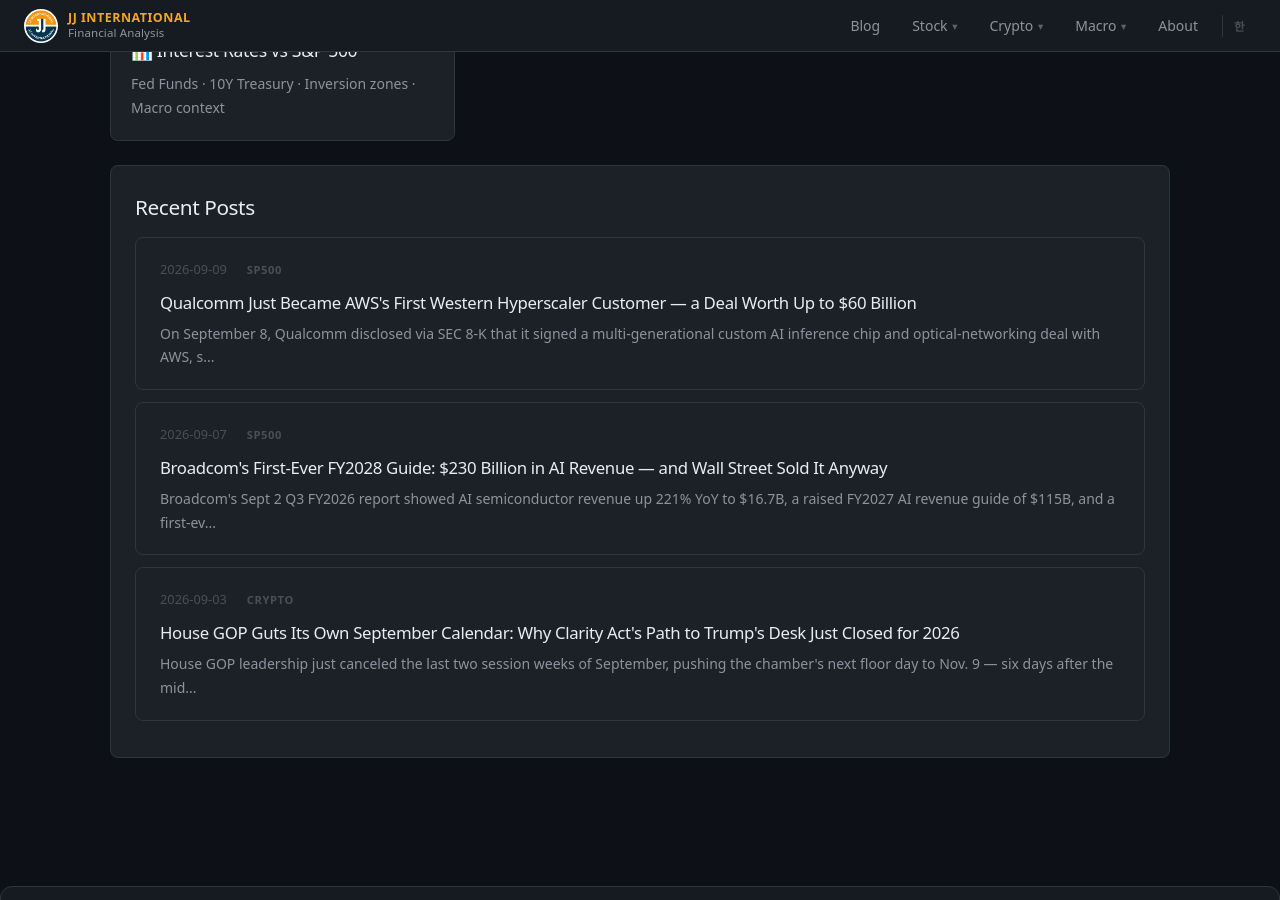
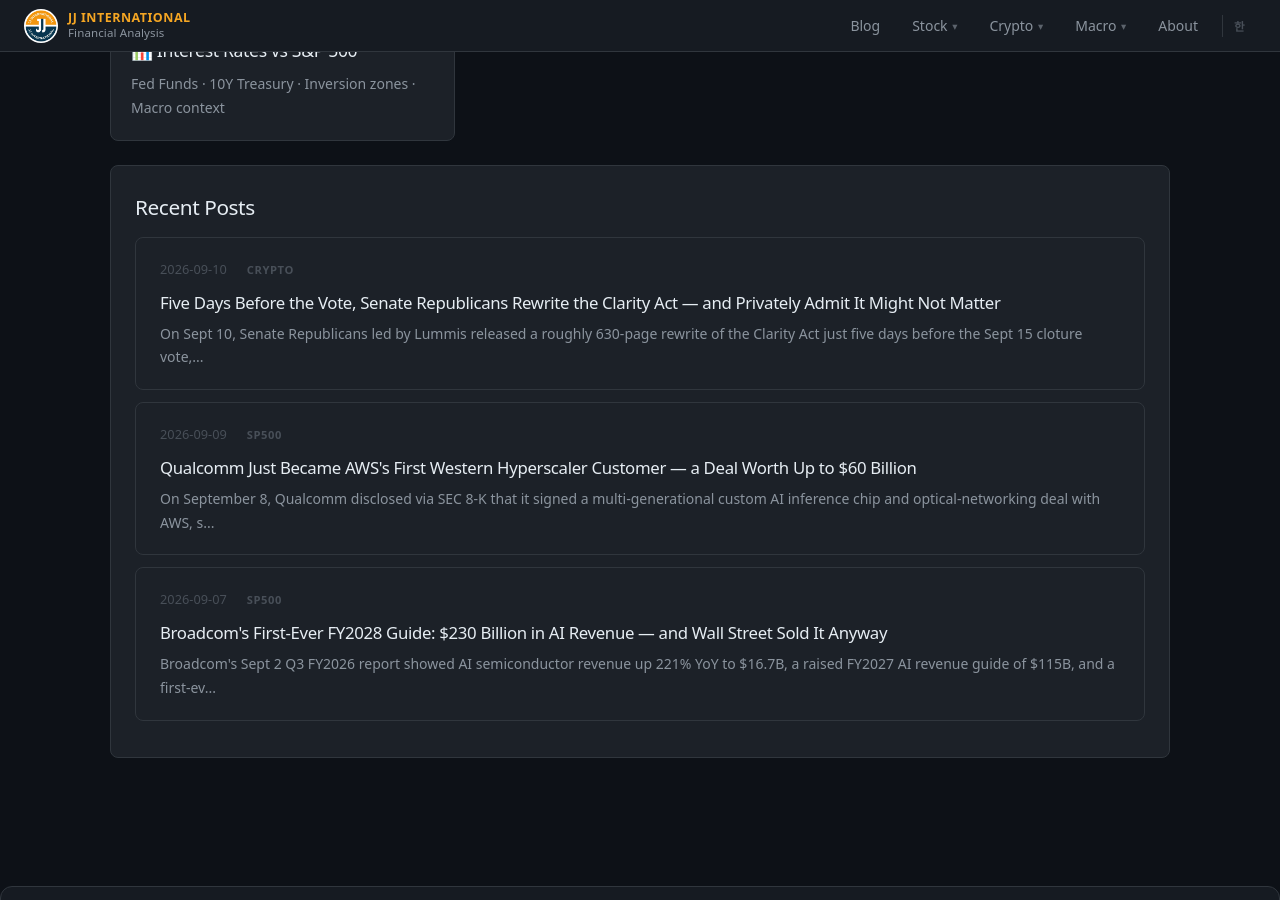
Before and after one commit to jaegunjung/finance, a Jekyll site: the page built from index.html, in a window 1280 px wide and 900 px high, scrolled down 4201 px. Built offline with Jekyll 4.4.1, drawn with Linux system fonts in a browser that asks for light colours; a script that is not in the unit is left out; part of the change alters nothing that is shown.

Commit message:
post: Clarity Act 개정안·윤리 분쟁 업데이트 [auto-news-watch]
9.15 클로처 표결 닷새 전 상원 공화당이 약 630쪽 Clarity Act 개정안을 공개(DeFi/신협/예측시장
조항 재작성, 수직계열화 신규 전선)했으나, Semafor 보도로 공화당 스스로 트럼프 家 윤리 분쟁 때문에
통과 실패를 사적으로 예상 중임이 드러났고 베센트 재무장관까지 공개 압박에 나선 점이 기존 9/3 글
이후 발생한 새로운 재료라 판단해 업데이트 포스트 작성. crypto/index.html 상태 카드도 최신화.

Co-Authored-By: Claude Sonnet 5 <noreply@anthropic.com>

```diff
--- a/_data/clarity_act_status.json
+++ b/_data/clarity_act_status.json
@@ -1,11 +1,11 @@
 {
   "_comment": "Powers the Clarity Act status card on crypto/index.html (rendered via Jekyll site.data.clarity_act_status.*). Kept as data instead of hardcoded HTML so daily-news-watch.yml can safely refresh it whenever it publishes a new Clarity Act post -- editing these fields carries far less risk than an unattended job hand-editing the page's HTML directly.",
-  "status_label_en": "At Risk · Sept 15 Cloture Vote, House Out Until Nov 9",
-  "status_label_ko": "위험 · 9.15 클로처 표결, 하원은 11.9까지 휴회",
-  "description_en": "Defines Bitcoin and Ether as commodities under CFTC. Resolves SEC/CFTC jurisdiction. Passed Senate Banking Committee May 14, 2026. Cloture vote still set for Sept 15 (60 votes needed), but House GOP leadership canceled its last two September session weeks on Sept 3 — the next House floor day is Nov 9, six days after the midterms, leaving no floor time in 2026 to reconcile an amended Senate bill with the House's own text. Polymarket-implied odds of 2026 enactment: ~13-17.5% as of Sept 1-3, 2026. Industry sentiment at the Wyoming Blockchain Symposium (reported by CNBC, Sept 1) has shifted toward expecting the bill dies in 2026.",
-  "description_ko": "BTC·ETH를 CFTC 관할 상품으로 분류. SEC/CFTC 관할권 법적 확정. 2026.5.14 상원 은행위 마크업 통과. 9월 15일 클로처 표결은 예정대로지만, 하원 공화당 지도부가 9월 3일 9월 마지막 2주 회기를 취소하며 다음 하원 본회의일이 중간선거 6일 뒤인 11월 9일로 밀렸다 — 2026년 안에 상원 수정안과 하원 문안을 조정할 회기 시간이 없다. 폴리마켓 내재확률(2026년 내 입법)은 2026.9.1~3 기준 약 13~17.5%. CNBC가 9월 1일 보도한 와이오밍 블록체인 심포지엄 업계 정서는 '2026년 내 무산' 쪽으로 기울었다.",
-  "latest_post_url": "/crypto/2026/09/03/clarity-act-house-calendar-closes-2026-window/",
-  "latest_post_label_en": "Latest Clarity Act update (Sept 3, 2026)",
-  "latest_post_label_ko": "Clarity Act 최신 업데이트 (2026.9.3)",
-  "last_updated": "2026-09-03"
+  "status_label_en": "At Risk · Revised Text Released, Sept 15 Cloture Vote Next, Odds ~14%",
+  "status_label_ko": "위험 · 개정안 공개, 다음은 9.15 클로처 표결, 확률 약 14%",
+  "description_en": "Defines Bitcoin and Ether as commodities under CFTC. Resolves SEC/CFTC jurisdiction. Passed Senate Banking Committee May 14, 2026. On Sept 10, Senate Republicans (Lummis) released a ~630-page revised text rewriting DeFi oversight, credit union, and prediction-market provisions, with a new fight over a Democrat-pushed 'vertical integration' restriction — but on Sept 8, Semafor reported Senate Republicans privately expect the bill to fail over the unresolved Trump-family/World Liberty Financial ethics dispute. Treasury Secretary Bessent has publicly urged passage, warning failure sends a 'troubling signal' to allies and adversaries. House GOP leadership canceled its last two September session weeks on Sept 3 — the next House floor day is Nov 9, six days after the midterms, leaving no floor time in 2026 to reconcile an amended Senate bill with the House's own text even if cloture succeeds. Polymarket-implied odds of 2026 enactment: ~14% as of Sept 9, 2026, essentially unchanged from Sept 1-3.",
+  "description_ko": "BTC·ETH를 CFTC 관할 상품으로 분류. SEC/CFTC 관할권 법적 확정. 2026.5.14 상원 은행위 마크업 통과. 9월 10일 상원 공화당(러미스)이 DeFi 감독·신협·예측시장 조항을 다시 쓴 약 630쪽 개정안을 공개했고, 민주당이 밀어붙이는 '수직계열화' 제한 조항을 둘러싼 새 전선이 열렸다 — 하지만 9월 8일 세마포는 상원 공화당이 트럼프 家·World Liberty Financial 윤리 분쟁 미해결로 비공개로 통과 실패를 예상한다고 보도했다. 베센트 재무장관은 부결 시 동맹·적국에 '우려스러운 신호'를 보낸다며 공개적으로 통과를 촉구했다. 하원 공화당 지도부가 9월 3일 9월 마지막 2주 회기를 취소하며 다음 하원 본회의일이 중간선거 6일 뒤인 11월 9일로 밀렸다 — 클로처가 통과되더라도 2026년 안에 상원 수정안과 하원 문안을 조정할 회기 시간이 없다. 폴리마켓 내재확률(2026년 내 입법)은 2026.9.9 기준 약 14%로 9.1~3과 사실상 동일하다.",
+  "latest_post_url": "/crypto/2026/09/10/clarity-act-revised-text-vertical-integration-fight/",
+  "latest_post_label_en": "Latest Clarity Act update (Sept 10, 2026)",
+  "latest_post_label_ko": "Clarity Act 최신 업데이트 (2026.9.10)",
+  "last_updated": "2026-09-10"
 }
--- /dev/null
+++ b/_posts/2026-09-10-clarity-act-revised-text-vertical-integration-fight.md
@@ -0,0 +1,114 @@
+---
+layout: post
+title: "Five Days Before the Vote, Senate Republicans Rewrite the Clarity Act — and Privately Admit It Might Not Matter"
+title_en: "Five Days Before the Vote, Senate Republicans Rewrite the Clarity Act — and Privately Admit It Might Not Matter"
+title_ko: "표결 5일 전, 상원 공화당이 Clarity Act를 다시 썼다 — 그리고 비공개로는 '통과 안 될 수도'라고 인정했다"
+date: 2026-09-10
+categories: crypto
+tags: [crypto, bitcoin, regulation, CLARITY, legislation, senate, ethics, DeFi, Bessent]
+excerpt: "On Sept 10, Senate Republicans led by Lummis released a roughly 630-page rewrite of the Clarity Act just five days before the Sept 15 cloture vote, rewriting the DeFi oversight framework, credit union provisions, and prediction-market rules, and opening a new fight over a Democrat-pushed 'vertical integration' restriction the GOP has resisted. Two days earlier, Semafor reported Senate Republicans privately conceding the bill is likely to fail next week over the unresolved Trump-family ethics dispute — the same blocker this blog flagged Aug 1 and Aug 23. Treasury Secretary Bessent has now publicly warned failure sends a 'troubling signal' to allies and adversaries. Polymarket-implied 2026 passage odds sit near 14%, barely changed from the Sept 3 reading, even as the bill's actual text just changed materially."
+excerpt_en: "On Sept 10, Senate Republicans led by Lummis released a roughly 630-page rewrite of the Clarity Act just five days before the Sept 15 cloture vote, rewriting the DeFi oversight framework, credit union provisions, and prediction-market rules, and opening a new fight over a Democrat-pushed 'vertical integration' restriction the GOP has resisted. Two days earlier, Semafor reported Senate Republicans privately conceding the bill is likely to fail next week over the unresolved Trump-family ethics dispute — the same blocker this blog flagged Aug 1 and Aug 23. Treasury Secretary Bessent has now publicly warned failure sends a 'troubling signal' to allies and adversaries. Polymarket-implied 2026 passage odds sit near 14%, barely changed from the Sept 3 reading, even as the bill's actual text just changed materially."
+excerpt_ko: "9월 10일, 러미스 상원의원이 이끄는 상원 공화당이 9월 15일 클로처 표결을 닷새 앞두고 약 630쪽 분량의 Clarity Act 전면 개정안을 공개했다. DeFi 감독 체계, 신협(credit union) 조항, 예측시장 규정을 다시 썼고, 민주당이 밀어붙이는 '수직계열화(vertical integration)' 제한 조항을 두고 공화당이 반대하는 새로운 전선이 열렸다. 이틀 앞선 9월 8일에는 세마포(Semafor)가 상원 공화당이 비공개로 '다음 주 통과가 어려울 것 같다'고 인정했다고 보도했다 — 이유는 이 블로그가 8월 1일과 8월 23일 짚었던 바로 그 트럼프 家 윤리 조항 분쟁이다. 베센트 재무장관은 이제 공개적으로 부결 시 동맹과 적국 모두에 '우려스러운 신호'를 보내게 될 것이라고 경고했다. 폴리마켓 내재 확률은 여전히 약 14%로, 법안 본문이 방금 실질적으로 바뀌었음에도 9월 3일 수치에서 거의 움직이지 않았다."
+---
+
+<iframe
+  src="{{ '/crypto/btc-mini-chart.html' | relative_url }}"
+  width="100%"
+  height="280px"
+  frameborder="0"
+  style="border-radius:8px; margin-bottom:24px; border:1px solid #30363d; display:block;">
+</iframe>
+
+<div class="en-only" markdown="1">
+
+## A Rewrite Lands Five Days Before the Vote
+
+This blog's last Clarity Act post (Sept 3) was about a calendar problem: House GOP leadership had canceled its remaining September session weeks, meaning even a clean Sept 15 Senate cloture win would leave no House floor time in 2026 to reconcile an amended bill. That calendar math hasn't changed. What changed this week is the bill itself. On September 10, Sen. Cynthia Lummis and Senate Banking Republicans released a substantially revised Clarity Act text — reported across CoinDesk, The Block, Decrypt, CoinGape, and Bitbo as running roughly 630 pages — five days before the scheduled cloture vote. The rewrite isn't cosmetic: it touches the DeFi oversight framework, credit union treatment, and adds new prediction-market provisions, on top of a fresh fight over a "vertical integration" restriction that Senate Democrats are pushing and Senate Banking Republicans are resisting.
+
+| What changed in the Sept 10 text | Reported detail |
+|---|---|
+| Overall scope | ~630-page rewrite of the Digital Asset Market Clarity Act (H.R. 3633 companion text) |
+| DeFi oversight | Revised framework for how decentralized protocols are treated under SEC/CFTC jurisdiction |
+| Credit unions | New provisions addressing credit union access to digital-asset activities |
+| Prediction markets | New language addressing prediction-market platforms, a category not squarely covered in earlier drafts |
+| New fight: "vertical integration" | Democrats want restrictions on firms combining exchange, broker, and custody functions under one roof; Senate Banking Republicans have resisted the provision |
+| Still unresolved | The Trump-family/World Liberty Financial ethics dispute this blog covered Aug 1 and Aug 23 |
+
+## The Ethics Fight Republicans Won't Say Out Loud
+
+Two days before the text dropped, Semafor reported — citing Senate Republicans directly — that they privately expect the bill to fail next week, with the sticking point being the same one this blog flagged on Aug 1 (the Tillis-Gallego ethics proposal) and Aug 23 (the World Liberty Trust bank-charter fallout, which pulled the bill's own bipartisan negotiators into signing a bill to bar presidents from owning banks). Unchained Crypto's Sept 9 headline put it directly: "Republicans Say the Clarity Act Likely Fails Next Week Over Trump Family Ethics Rules." Gizmodo ran a parallel Sept 8 piece — "Trump's Apparent Crypto Conflicts Could Sink the CLARITY Act" — making the same point from the other direction. This is the first time this blog has seen Republican senators themselves, on the record or on background, concede the odds rather than just industry lobbyists and prediction markets.
+
+## Bessent's Unusually Blunt Public Push
+
+Against that backdrop, Treasury Secretary Scott Bessent made an unusually direct public intervention this week, warning the Senate that failing to pass Clarity Act risks sending a "troubling signal" to both US allies and adversaries about America's seriousness on digital-asset policy — reported by TradingView and Yahoo Finance on Sept 9–10. Coming from the Treasury Secretary rather than industry lobbyists, this is a step up in White House pressure from the "silence" this blog flagged as an odds-killer back on Aug 5. Coinbase CEO Brian Armstrong, meanwhile, has been hedging the industry's own message: CoinDesk quotes him saying "crypto wins regardless of Clarity Act vote," arguing SEC/CFTC rulemaking can carry the ball even if the bill stalls — a sign the industry itself is bracing for a no.
+
+## Where the Numbers Sit
+
+| Date | Polymarket-implied 2026 passage odds |
+|---|---|
+| Early summer 2026 (peak) | ~82% |
+| Aug 18, 2026 | ~10% (per BeInCrypto) |
+| Aug 19, 2026 | ~19.5% (per CCN) |
+| Sept 1–3, 2026 | ~13–17.5% (per this blog's Sept 3 post) |
+| Sept 9, 2026 | ~14% (per TradingView) |
+
+Bitcoin itself sits near $76,700 as of this writing, down roughly 1.9% on the day, with several outlets this week (24/7 Wall St., Moomoo) tying the softness to a broader risk-off tone ahead of both the Fed and the Sept 15 cloture vote rather than to crypto-specific news.
+
+## Investment Read
+
+Nothing here overturns the structural read from Sept 3: the House calendar still closes the door on 2026 enactment even in an optimistic Senate scenario, and that hasn't moved. What's new is that the bill's actual mechanics changed five days before the vote that's supposed to decide its fate — a rewrite this large, this close to a cloture vote, is itself a signal that Republicans are still trying to buy votes with substance (DeFi, credit unions, prediction markets) rather than conceding the ethics fight is fatal. But the fact that GOP senators are now saying, on record, that they expect to lose next week — paired with Bessent's public pressure campaign, which reads as a break-glass move rather than routine advocacy — tells you which side of that bet the people closest to the vote count are taking. We'd read the flat ~14% odds as the market already pricing both the rewrite and the ethics fight in: a genuinely improved bill text without a resolved ethics dispute doesn't move probability, because the ethics dispute was never really about the text. Watch Monday for whether cloture gets anywhere near 60, and watch separately whether any Democrats who'd been persuadable on substance (DeFi, credit unions) explicitly cite the World Liberty Financial matter as their reason for voting no — that would confirm the ethics fight, not the policy substance, is now the sole variable left.
+
+---
+
+*Disclaimer: This post is for informational purposes only and does not constitute investment advice. All investment decisions are the reader's sole responsibility.*
+
+**Sources**: CoinDesk "New Clarity Act text tweaks DeFi, credit union provisions, but road ahead for bill remains murky" (2026-09-10); The Block "Senate Republicans unveil revised crypto bill ahead of key Clarity Act vote next week" (2026-09-10); Decrypt "Senate Republicans Release Revised Clarity Act Ahead of September 15 Vote" (2026-09-10); Bitbo "Lummis Unveils 630-Page Clarity Act Rewrite Before Sept. 15 Vote" (2026-09-10); CoinGape "Senate Republicans Release Latest CLARITY Act Text Addressing DeFi, Prediction Markets" and "CLARITY Act Faces New Hurdle as Democrats Push Vertical Integration Provision, GOP Resists" (2026-09-10); Semafor "Exclusive / Senate Republicans say crypto bill likely to fail" (2026-09-08); Unchained Crypto "Republicans Say the Clarity Act Likely Fails Next Week Over Trump Family Ethics Rules" (2026-09-09); Gizmodo "Trump's Apparent Crypto Conflicts Could Sink the CLARITY Act" (2026-09-08); TradingView "Scott Bessent to Senate: Failure to Pass CLARITY Act Risks Sending 'Troubling Signal' to Allies and Adversaries" and "CLARITY Act Passage Tumbles to a 14% Chance" (2026-09-09/10); CoinDesk "Crypto wins regardless of Clarity Act vote, Coinbase's Armstrong says" (2026-09-10); CoinGecko BTC price data (2026-09-10); this blog's Aug 1, Aug 5, Aug 23, and Sept 3 posts on the ethics dispute and House calendar.
+
+</div>
+
+<div class="ko-only" markdown="1">
+
+## 표결 닷새 전, 개정안이 도착했다
+
+이 블로그의 마지막 Clarity Act 글(9월 3일)은 일정 문제를 다뤘다 — 하원 공화당 지도부가 남은 9월 회기를 취소해, 상원이 9월 15일 클로처 표결을 깔끔하게 통과시키더라도 2026년 안에 수정안을 하원과 조율할 회기 시간이 없다는 내용이었다. 그 일정 계산은 그대로다. 이번 주 바뀐 것은 법안 본문 자체다. 9월 10일, 신시아 러미스 상원의원과 상원 은행위 공화당 의원들이 예정된 클로처 표결을 닷새 앞두고 Clarity Act의 대폭 개정안을 공개했다 — CoinDesk, The Block, Decrypt, CoinGape, Bitbo 등이 일제히 약 630쪽 분량이라고 보도했다. 이 개정은 형식적인 손질이 아니다: DeFi 감독 체계, 신협(credit union) 처리 방식을 손질했고 예측시장(prediction market) 관련 새 조항을 추가했으며, 여기에 민주당이 밀어붙이고 상원 은행위 공화당이 반대하는 '수직계열화(vertical integration)' 제한 조항을 둘러싼 새로운 전선까지 열렸다.
+
+| 9월 10일 문안에서 바뀐 것 | 보도된 세부 내용 |
+|---|---|
+| 전체 규모 | Digital Asset Market Clarity Act(H.R. 3633 상원 대응 문안)의 약 630쪽 전면 개정 |
+| DeFi 감독 | 탈중앙화 프로토콜을 SEC/CFTC 관할 하에서 다루는 방식 개정 |
+| 신협(credit union) | 신협의 디지털자산 관련 업무 접근을 다루는 신규 조항 |
+| 예측시장 | 이전 초안에서 명확히 다뤄지지 않았던 예측시장 플랫폼 관련 신규 조항 |
+| 새 전선: '수직계열화' | 민주당은 거래소·브로커·수탁 기능을 한 회사가 동시에 갖는 것을 제한하려 하고, 상원 은행위 공화당은 이에 반대 |
+| 여전히 미해결 | 이 블로그가 8월 1일·8월 23일 다뤘던 트럼프 家·World Liberty Financial 윤리 조항 분쟁 |
+
+## 공화당이 입 밖으로 잘 안 꺼내던 윤리 분쟁
+
+문안 공개 이틀 전, 세마포(Semafor)는 상원 공화당 의원들을 직접 인용해 이들이 다음 주 표결이 실패할 것으로 비공개로 예상하고 있다고 보도했다 — 걸림돌은 이 블로그가 8월 1일(틸리스-갈레고 윤리안) 및 8월 23일(World Liberty Trust 은행 인가 후폭풍으로 법안의 초당파 협상 당사자들까지 대통령의 은행 소유 금지법에 서명한 사건)에 짚었던 바로 그것이다. 언체인드 크립토(Unchained Crypto)의 9월 9일 기사 제목은 직설적이었다: "공화당, 트럼프 家 윤리 조항 문제로 다음 주 Clarity Act 통과 어려울 것이라 밝혀." 기즈모도(Gizmodo)도 9월 8일 같은 취지의 기사("트럼프의 명백한 크립토 이해충돌이 CLARITY Act를 침몰시킬 수 있다")를 내보냈다. 업계 로비스트나 예측시장이 아니라 공화당 상원의원들 스스로가 실명 또는 배경 설명으로 통과 확률을 인정한 것은 이 블로그가 추적한 이래 처음이다.
+
+## 베센트의 이례적으로 직설적인 공개 압박
+
+이런 배경 속에서 스콧 베센트 재무장관은 이번 주 이례적으로 직접적인 공개 개입에 나서, Clarity Act가 통과되지 않으면 미국의 디지털자산 정책에 대한 진지함에 대해 동맹과 적국 모두에 '우려스러운 신호'를 보내게 될 것이라고 상원에 경고했다 — TradingView와 야후 파이낸스가 9월 9~10일 보도했다. 업계 로비스트가 아니라 재무장관이 직접 나섰다는 점에서, 이는 이 블로그가 8월 5일 확률 폭락의 원인으로 지목했던 '백악관의 침묵' 국면에서 한 단계 더 나아간 압박이다. 한편 코인베이스 CEO 브라이언 암스트롱은 업계 자체의 메시지를 헤지하고 있다 — CoinDesk는 그가 "Clarity Act 표결 결과와 무관하게 크립토는 이긴다"며, 법안이 좌초되더라도 SEC·CFTC 규정 제정이 그 역할을 이어받을 수 있다고 말했다고 전했다. 업계 스스로가 부결에 대비하고 있다는 신호다.
+
+## 숫자는 어디에 있나
+
+| 시점 | 폴리마켓 내재 2026년 내 통과 확률 |
+|---|---|
+| 2026년 초여름(고점) | 약 82% |
+| 2026.8.18 | 약 10% (BeInCrypto) |
+| 2026.8.19 | 약 19.5% (CCN) |
+| 2026.9.1~3 | 약 13~17.5% (이 블로그 9월 3일 글) |
+| 2026.9.9 | 약 14% (TradingView) |
+
+비트코인은 이 글 작성 시점 기준 약 $76,700 수준으로, 당일 약 1.9% 하락했다. 24/7 월스트리트, Moomoo 등 이번 주 여러 매체는 이 약세를 크립토 고유 뉴스보다는 연준 발표와 9월 15일 클로처 표결을 동시에 앞둔 전반적인 위험회피 분위기와 연결지어 설명했다.
+
+## 투자 관점
+
+이번 뉴스가 9월 3일 글의 구조적 판단을 뒤집지는 않는다: 낙관적인 상원 시나리오라 해도 하원 회기 일정이 2026년 내 입법의 문을 닫아버린 상황은 그대로다. 새로운 것은, 법안의 실제 운영 조항이 그 운명을 결정할 표결을 닷새 앞두고 실제로 바뀌었다는 점이다 — 클로처 표결을 코앞에 두고 이 정도 규모의 개정이 나왔다는 것 자체가, 공화당이 윤리 분쟁을 치명적이라고 포기하기보다는 여전히 실질(DeFi, 신협, 예측시장)로 표를 사려 하고 있다는 신호다. 하지만 공화당 상원의원들이 이제 실명으로 다음 주 패배를 예상한다고 밝힌 것 — 그리고 통상적인 로비라기보다 비상 조치처럼 읽히는 베센트의 공개 압박 캠페인까지 겹친 것 — 은 표결 결과에 가장 가까이 있는 사람들이 어느 쪽에 베팅하고 있는지를 보여준다. 약 14%로 거의 움직이지 않은 확률은, 시장이 이미 개정 문안과 윤리 분쟁을 동시에 반영한 결과로 읽는 것이 맞다: 윤리 분쟁이 애초에 정책 내용 때문이 아니었기에, 실제로 개선된 법안 문안만으로는 확률이 움직이지 않는다. 월요일(9월 15일)에는 클로처가 60표에 얼마나 가까이 가는지, 그리고 DeFi·신협 등 실질 조항으로 설득 가능했던 민주당 의원들이 World Liberty Financial 건을 반대 이유로 명시적으로 드는지를 함께 지켜볼 필요가 있다 — 후자가 확인된다면 이제 남은 유일한 변수가 정책 실질이 아니라 윤리 분쟁이라는 뜻이 된다.
+
+---
+
+*면책 고지: 이 글은 정보 제공 목적으로 작성됐습니다. 투자 조언이 아니며, 모든 투자 결정은 독자 본인의 책임입니다.*
+
+**출처**: CoinDesk "New Clarity Act text tweaks DeFi, credit union provisions, but road ahead for bill remains murky"(2026-09-10); The Block "Senate Republicans unveil revised crypto bill ahead of key Clarity Act vote next week"(2026-09-10); Decrypt "Senate Republicans Release Revised Clarity Act Ahead of September 15 Vote"(2026-09-10); Bitbo "Lummis Unveils 630-Page Clarity Act Rewrite Before Sept. 15 Vote"(2026-09-10); CoinGape "Senate Republicans Release Latest CLARITY Act Text Addressing DeFi, Prediction Markets" 및 "CLARITY Act Faces New Hurdle as Democrats Push Vertical Integration Provision, GOP Resists"(2026-09-10); Semafor "Exclusive / Senate Republicans say crypto bill likely to fail"(2026-09-08); Unchained Crypto "Republicans Say the Clarity Act Likely Fails Next Week Over Trump Family Ethics Rules"(2026-09-09); Gizmodo "Trump's Apparent Crypto Conflicts Could Sink the CLARITY Act"(2026-09-08); TradingView "Scott Bessent to Senate: Failure to Pass CLARITY Act Risks Sending 'Troubling Signal' to Allies and Adversaries" 및 "CLARITY Act Passage Tumbles to a 14% Chance"(2026-09-09/10); CoinDesk "Crypto wins regardless of Clarity Act vote, Coinbase's Armstrong says"(2026-09-10); CoinGecko BTC 가격 데이터(2026-09-10); 이 블로그의 8월 1일·8월 5일·8월 23일·9월 3일 글(윤리 분쟁 및 하원 회기 일정 관련).
+
+</div>
```
